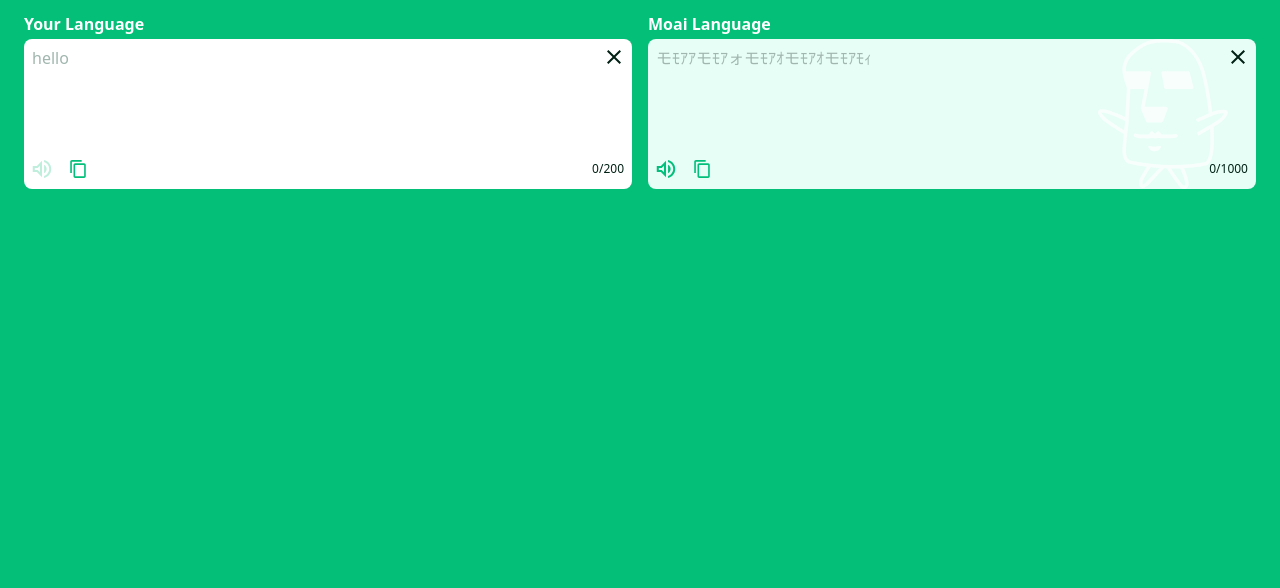
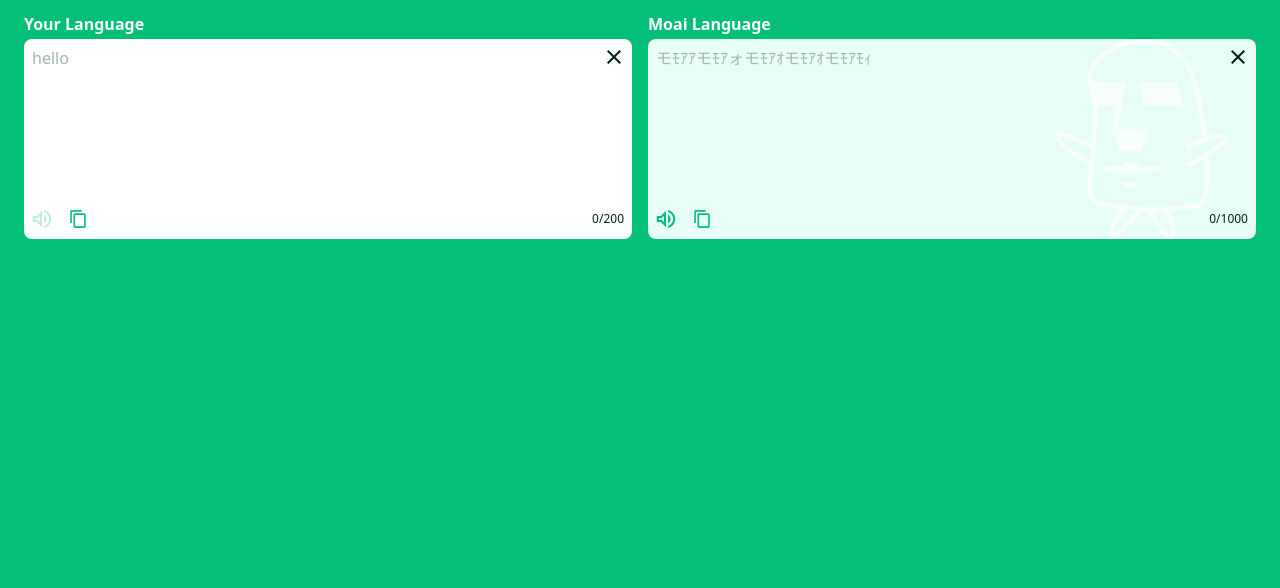
Before and after one commit to Hiroto-Shida/moai-converter, an Astro site: page /en in a window 1280 px wide. Shown: the part 143-731 px from the top of the page. Built offline with nearby package versions, Linux system fonts and the light colour scheme; Astro itself is replaced by a stand-in of ours.

Commit message:
:+1: PCの時のtextareaのheightを大きく調整

```diff
--- a/src/components/react/textArea/MoaiTextArea/index.tsx
+++ b/src/components/react/textArea/MoaiTextArea/index.tsx
@@ -111,7 +111,7 @@ const MoaiTextArea: React.FC<MoaiTextAreaProps> = ({
       >
         {content.textarea.moai.label}
       </label>
-      <div className="bg-secondary relative mt-1 flex h-[150px] flex-col rounded-[8px] has-focus-within:outline-2 has-focus-within:outline-black">
+      <div className="bg-secondary relative mt-1 flex h-[150px] flex-col rounded-[8px] has-focus-within:outline-2 has-focus-within:outline-black md:h-[200px]">
         <img
           src={MoaiStroke.src}
           alt=""
@@ -125,7 +125,7 @@ const MoaiTextArea: React.FC<MoaiTextAreaProps> = ({
           maxLength={maxLength}
           className={clsx(
             styles.textarea,
-            'placeholder:text-gray absolute h-[110px] w-full flex-1 resize-none p-2 pr-[28px] break-words whitespace-pre-wrap focus:outline-none',
+            'placeholder:text-gray absolute h-[110px] w-full resize-none p-2 pr-[28px] break-words whitespace-pre-wrap focus:outline-none md:h-[160px]',
             'z-2 bg-transparent text-transparent caret-black',
           )}
           value={value}
@@ -134,7 +134,7 @@ const MoaiTextArea: React.FC<MoaiTextAreaProps> = ({
           ref={displayAreaRef}
           className={clsx(
             styles.display,
-            'z-1 box-border h-[110px] w-full overflow-y-scroll p-2 pr-[28px] break-words whitespace-pre-wrap',
+            'z-1 box-border w-full flex-1 overflow-y-scroll p-2 pr-[28px] break-words whitespace-pre-wrap',
           )}
         >
           {styledMoaiLang}
--- a/src/components/react/textArea/OriginTextArea/index.tsx
+++ b/src/components/react/textArea/OriginTextArea/index.tsx
@@ -52,7 +52,7 @@ const OriginTextArea: React.FC<OriginTextAreaProps> = ({
       >
         {content.textarea.origin.label}
       </label>
-      <div className="relative mt-1 flex h-[150px] flex-col rounded-[8px] bg-white has-focus-within:outline-2 has-focus-within:outline-black">
+      <div className="relative mt-1 flex h-[150px] flex-col rounded-[8px] bg-white has-focus-within:outline-2 has-focus-within:outline-black md:h-[200px]">
         <textarea
           id={`origin_textarea`}
           ref={textareaRef}
@@ -61,7 +61,7 @@ const OriginTextArea: React.FC<OriginTextAreaProps> = ({
           maxLength={maxLength}
           className={clsx(
             styles.textarea,
-            'placeholder:text-gray h-[110px] w-full resize-none p-2 pr-[28px] focus:outline-none',
+            'placeholder:text-gray w-full flex-1 resize-none p-2 pr-[28px] focus:outline-none',
           )}
           value={value}
         />
```
